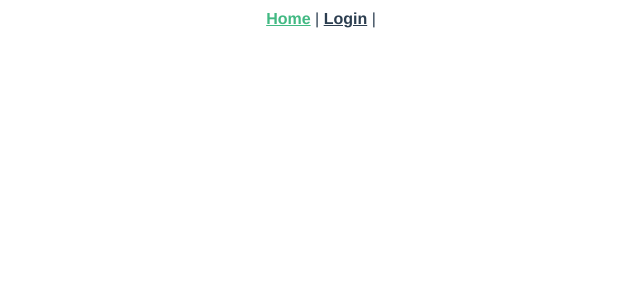
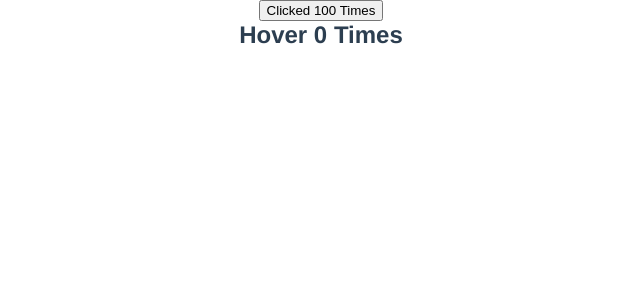
Before and after one commit to Jean-Lionel/bst_solution_ui, a Vue app: page / in a window 1280 px wide. Shown: the top 300 px of the page, without its empty margins (319-959 px from the left). Built offline with nearby package versions, Linux system fonts and the light colour scheme.

Commit message:
mixins api

```diff
--- a/src/App.vue
+++ b/src/App.vue
@@ -1,10 +1,15 @@
 <template>
-    <router-view />
+    <click-counter/>
+    <hover-counter/>
+    <!-- <router-view /> -->
 </template>
 
 <script>
+import ClickCounter from './components/test/ClickCounter.vue'
+import HoverCounter from './components/test/HoverCounter.vue'
 
 export default {
+  components: { ClickCounter, HoverCounter },
     data(){
         return{
             isLogidIn : true
--- a/src/components/Login/LoginForm.vue
+++ b/src/components/Login/LoginForm.vue
@@ -40,7 +40,7 @@ export default {
         submit(){
             axios.post("http://127.0.0.1:8000/api/login/", this.form)
             .then(function (response) {
-                console.log(response)
+                console.log(response.data)
             })
             .catch(function (error) {
                 console.error(error)
--- /dev/null
+++ b/src/components/test/ClickCounter.vue
@@ -0,0 +1,21 @@
+<template>
+    <div>
+    <button @click="increments"> Clicked {{count}} Times</button>
+    </div>
+</template>
+
+<script>
+import counterMixins from "../../mixins/counter"
+    export default {
+    mixins: [counterMixins],
+    data(){
+        return {
+            count : 100
+        }
+    }
+    }
+</script>
+
+<style lang="scss" scoped>
+
+</style>
--- /dev/null
+++ b/src/components/test/HoverCounter.vue
@@ -0,0 +1,16 @@
+<template>
+    <div>
+        <h2 @mousemove="increments"> Hover {{ count }} Times</h2>
+    </div>
+</template>
+
+<script>
+import counterMixins from "../../mixins/counter"
+export default {
+    mixins: [counterMixins]
+}
+</script>
+
+<style lang="scss" scoped>
+
+</style>
--- /dev/null
+++ b/src/mixins/counter.js
@@ -0,0 +1,13 @@
+export default {
+    data() {
+        return {
+            count: 0
+        }
+    },
+    methods: {
+        increments() {
+            this.count += 1
+        }
+    }
+
+}
```
